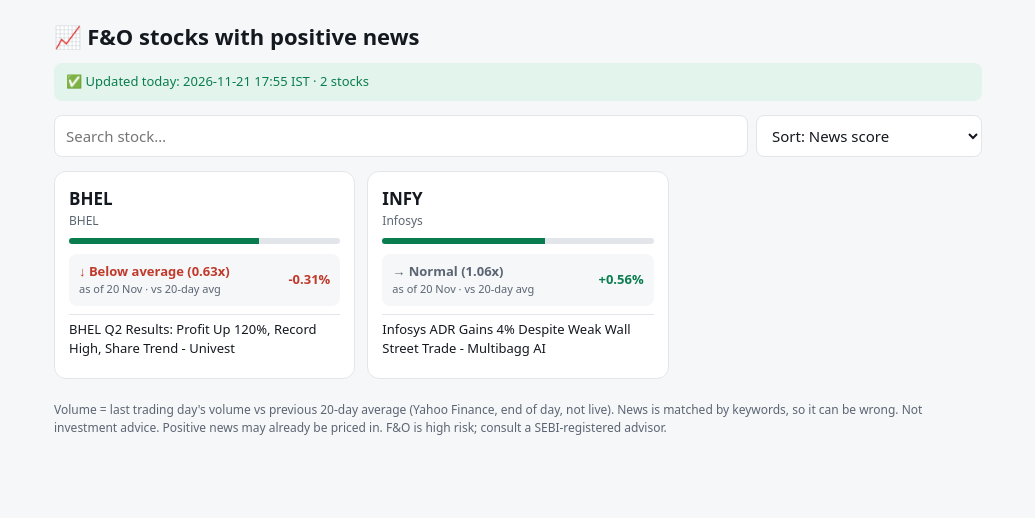
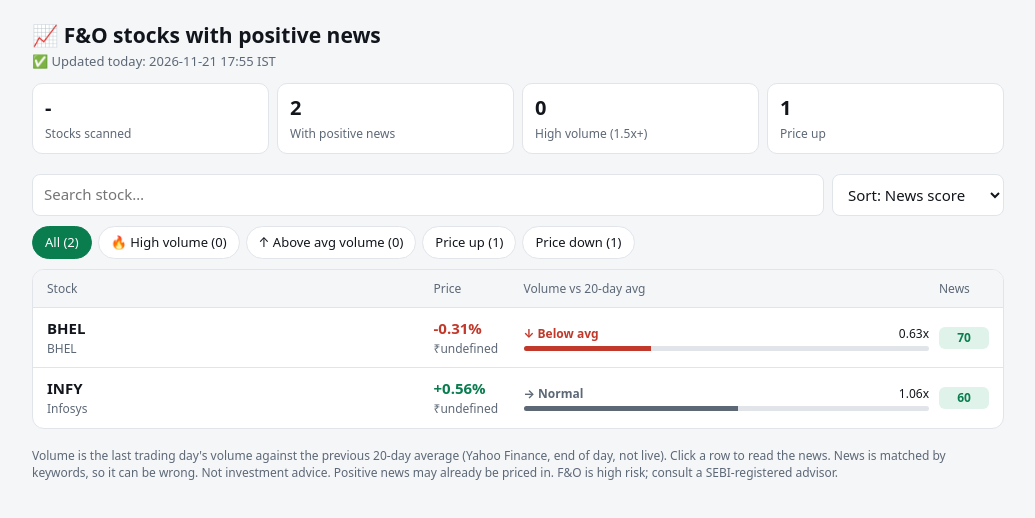
Before and after one commit to velloregamingyt-star/fno-news, a plain HTML site: page index.html in a window 1280 px wide. Shown: the whole page, without its empty margins (122-1157 px from the left). Drawn offline with Linux system fonts and the light colour scheme.

Commit message:
Update index.html

```diff
--- a/index.html
+++ b/index.html
@@ -1,49 +1,69 @@
 <!DOCTYPE html>
 <html lang="en"><head><meta charset="utf-8">
 <meta name="viewport" content="width=device-width,initial-scale=1">
-<title>F&O Positive News</title>
+<title>F&O Positive News Scanner</title>
 <style>
-:root{--bg:#f6f7f9;--cd:#fff;--tx:#14181f;--mu:#5b6572;--bd:#e2e6eb;--ac:#0a7d4f;--bg2:#e3f4ec;--rd:#c0392b;--am:#9a5b00}
-@media(prefers-color-scheme:dark){:root{--bg:#0f1318;--cd:#171d25;--tx:#e8ecf1;--mu:#9aa5b3;--bd:#27303b;--ac:#4fd39a;--bg2:#12312a;--rd:#ff7b6b;--am:#f0b45a}}
-*{box-sizing:border-box}body{margin:0;background:var(--bg);color:var(--tx);font:15px/1.5 system-ui,sans-serif}
-main{max-width:960px;margin:auto;padding:20px 16px 40px}h1{font-size:22px;margin:0 0 4px}
-.b{padding:9px 12px;border-radius:8px;background:var(--bg2);color:var(--ac);font-size:13px;margin:10px 0 14px}
-.bar{display:flex;gap:8px;flex-wrap:wrap;margin-bottom:14px}
+:root{--bg:#f4f6f8;--cd:#fff;--tx:#12161c;--mu:#5d6876;--bd:#e1e5ea;--ac:#0a7d4f;--acb:#e0f3ea;--rd:#c0392b;--rdb:#fbe5e2;--am:#9a5b00;--amb:#fdefd3}
+@media(prefers-color-scheme:dark){:root{--bg:#0e1217;--cd:#161c24;--tx:#e8ecf1;--mu:#98a3b1;--bd:#262f3a;--ac:#4fd39a;--acb:#10302a;--rd:#ff7b6b;--rdb:#3a1b18;--am:#f0b45a;--amb:#35290f}}
+*{box-sizing:border-box}body{margin:0;background:var(--bg);color:var(--tx);font:15px/1.45 system-ui,-apple-system,"Segoe UI",sans-serif}
+main{max-width:1000px;margin:auto;padding:16px 14px 50px}
+h1{font-size:21px;margin:4px 0 2px}.sub{color:var(--mu);font-size:13px;margin:0 0 12px}
+.stat{display:grid;grid-template-columns:repeat(auto-fit,minmax(130px,1fr));gap:8px;margin-bottom:12px}
+.stat div{background:var(--cd);border:1px solid var(--bd);border-radius:10px;padding:9px 12px}
+.stat b{display:block;font-size:20px}.stat span{font-size:12px;color:var(--mu)}
+.tools{position:sticky;top:0;background:var(--bg);padding:8px 0;z-index:5;display:flex;gap:8px;flex-wrap:wrap;align-items:center}
 input,select{padding:9px 11px;border:1px solid var(--bd);border-radius:8px;background:var(--cd);color:var(--tx);font:inherit}
-input{flex:1;min-width:150px}
-.g{display:grid;grid-template-columns:repeat(auto-fill,minmax(290px,1fr));gap:12px}
-.c{background:var(--cd);border:1px solid var(--bd);border-radius:12px;padding:14px}
-.s{font-weight:700;font-size:17px}.n{color:var(--mu);font-size:12px}
-.m{height:6px;background:var(--bd);border-radius:9px;margin:8px 0 10px;overflow:hidden}.m i{display:block;height:100%;background:var(--ac)}
-.v{display:flex;justify-content:space-between;align-items:center;gap:8px;padding:8px 10px;border-radius:8px;background:var(--bg);margin-bottom:8px;font-size:13px}
-.v b{font-size:13px}.up{color:var(--ac)}.dn{color:var(--rd)}.hi{color:var(--am)}.mu{color:var(--mu)}
-.v small{color:var(--mu);display:block;font-size:11px}
-a{color:var(--tx);text-decoration:none;display:block;font-size:13px;padding:5px 0;border-top:1px solid var(--bd)}a:hover{color:var(--ac)}
-.d{font-size:12px;color:var(--mu);margin-top:22px}
+input{flex:1;min-width:140px}
+.chips{display:flex;gap:6px;flex-wrap:wrap;margin:2px 0 10px}
+.chip{padding:6px 12px;border:1px solid var(--bd);border-radius:99px;background:var(--cd);color:var(--tx);font:inherit;font-size:13px;cursor:pointer}
+.chip.on{background:var(--ac);color:#fff;border-color:var(--ac)}
+.list{background:var(--cd);border:1px solid var(--bd);border-radius:12px;overflow:hidden}
+.hd,.row{display:grid;grid-template-columns:minmax(110px,1.3fr) 80px minmax(130px,1.4fr) 50px;gap:10px;align-items:center;padding:10px 14px}
+.hd{font-size:12px;color:var(--mu);background:var(--bg);border-bottom:1px solid var(--bd)}
+.item{border-bottom:1px solid var(--bd)}.item:last-child{border:0}
+.row{cursor:pointer}.row:hover{background:var(--bg)}
+.sym{font-weight:700}.nm{font-size:12px;color:var(--mu);white-space:nowrap;overflow:hidden;text-overflow:ellipsis}
+.pc{font-weight:600}.up{color:var(--ac)}.dn{color:var(--rd)}.hi{color:var(--am)}.mu{color:var(--mu)}
+.vb{display:flex;flex-direction:column;gap:3px;font-size:12px}
+.vb .t{display:flex;justify-content:space-between}
+.bar{height:5px;background:var(--bd);border-radius:9px;overflow:hidden}.bar i{display:block;height:100%}
+.sc{font-size:12px;text-align:center;border-radius:6px;padding:2px 0;background:var(--acb);color:var(--ac);font-weight:600}
+.det{display:none;padding:2px 14px 12px;background:var(--bg)}.item.open .det{display:block}
+.det a{display:block;text-decoration:none;color:var(--tx);font-size:13px;padding:7px 0;border-top:1px solid var(--bd)}.det a:hover{color:var(--ac)}
+.det small{color:var(--mu)}.meta{font-size:12px;color:var(--mu);padding:8px 0 4px}
+.empty{padding:24px;text-align:center;color:var(--mu)}
+.d{font-size:12px;color:var(--mu);margin-top:18px}
+@media(max-width:560px){.hd{display:none}.row{grid-template-columns:1fr auto;grid-template-areas:"a c""b b"}.row>:nth-child(1){grid-area:a}.row>:nth-child(2){grid-area:c;text-align:right}.row>:nth-child(3){grid-area:b}.row>:nth-child(4){display:none}}
 </style></head><body><main>
 <h1>📈 F&amp;O stocks with positive news</h1>
-<div class="b" id="b">Loading…</div>
-<div class="bar"><input id="q" placeholder="Search stock…">
-<select id="o"><option value="score">Sort: News score</option><option value="vol">Sort: Volume (high to low)</option><option value="chg">Sort: Price change</option></select></div>
-<div class="g" id="g"></div>
-<p class="d">Volume = last trading day's volume vs previous 20-day average (Yahoo Finance, end of day, not live). News is matched by keywords, so it can be wrong. Not investment advice. Positive news may already be priced in. F&amp;O is high risk; consult a SEBI-registered advisor.</p>
+<p class="sub" id="up">Loading…</p>
+<div class="stat"><div><b id="s1">-</b><span>Stocks scanned</span></div><div><b id="s2">-</b><span>With positive news</span></div><div><b id="s3">-</b><span>High volume (1.5x+)</span></div><div><b id="s4">-</b><span>Price up</span></div></div>
+<div class="tools"><input id="q" placeholder="Search stock…">
+<select id="o"><option value="score">Sort: News score</option><option value="vol">Sort: Volume ratio</option><option value="chg">Sort: Price change</option><option value="az">Sort: A to Z</option></select></div>
+<div class="chips" id="ch"></div>
+<div class="list"><div class="hd"><span>Stock</span><span>Price</span><span>Volume vs 20-day avg</span><span>News</span></div><div id="L"></div></div>
+<p class="d">Volume is the last trading day's volume against the previous 20-day average (Yahoo Finance, end of day, not live). Click a row to read the news. News is matched by keywords, so it can be wrong. Not investment advice. Positive news may already be priced in. F&amp;O is high risk; consult a SEBI-registered advisor.</p>
 </main><script>
-let D=[];const g=document.getElementById('g');
+let D=[],F='all';const $=i=>document.getElementById(i);
 const esc=s=>String(s).replace(/[&<>"]/g,c=>({'&':'&amp;','<':'&lt;','>':'&gt;','"':'&quot;'}[c]));
-function vol(v){
- if(!v)return '<div class="v"><span class="mu">Volume data not available</span></div>';
- let t,c;const r=v.ratio;
- if(r>=1.5){t='🔥 High volume';c='hi'}else if(r>=1.1){t='↑ Above average';c='up'}
- else if(r>=0.8){t='→ Normal';c='mu'}else{t='↓ Below average';c='dn'}
- const p=v.chg>=0?'+':'';
- return `<div class="v"><span><b class="${c}">${t} (${r}x)</b><small>as of ${esc(v.asof)} · vs 20-day avg</small></span><b class="${v.chg>=0?'up':'dn'}">${p}${v.chg}%</b></div>`}
-function r(){const k=q.value.toLowerCase(),m=o.value;
- let a=D.filter(d=>(d.symbol+d.name).toLowerCase().includes(k));
+const FIL={all:['All',()=>true],hv:['🔥 High volume',d=>d.vol&&d.vol.ratio>=1.5],ab:['↑ Above avg volume',d=>d.vol&&d.vol.ratio>=1.1],up:['Price up',d=>d.vol&&d.vol.chg>0],dn:['Price down',d=>d.vol&&d.vol.chg<0]};
+function chips(){$('ch').innerHTML=Object.entries(FIL).map(([k,[t,f]])=>`<button class="chip ${F===k?'on':''}" data-k="${k}">${t} (${D.filter(f).length})</button>`).join('')}
+$('ch').onclick=e=>{const k=e.target.dataset.k;if(k){F=k;r()}};
+function vb(v){if(!v)return '<span class="mu">No volume data</span>';
+ const x=v.ratio;let t,c,col;
+ if(x>=1.5){t='🔥 High';c='hi';col='var(--am)'}else if(x>=1.1){t='↑ Above avg';c='up';col='var(--ac)'}else if(x>=0.8){t='→ Normal';c='mu';col='var(--mu)'}else{t='↓ Below avg';c='dn';col='var(--rd)'}
+ return `<div class="vb"><div class="t"><b class="${c}">${t}</b><span>${x}x</span></div><div class="bar"><i style="width:${Math.min(100,x/2*100)}%;background:${col}"></i></div></div>`}
+function r(){chips();const k=$('q').value.toLowerCase(),m=$('o').value;
+ let a=D.filter(d=>(d.symbol+d.name).toLowerCase().includes(k)&&FIL[F][1](d));
  const key={score:d=>d.score,vol:d=>d.vol?d.vol.ratio:-1,chg:d=>d.vol?d.vol.chg:-99}[m];
- a.sort((x,y)=>key(y)-key(x));
- g.innerHTML=a.map(d=>`<div class="c"><div class="s">${esc(d.symbol)}</div><div class="n">${esc(d.name)}</div><div class="m"><i style="width:${d.score}%"></i></div>${vol(d.vol)}${d.news.map(n=>`<a href="${esc(n.link)}" target="_blank" rel="noopener">${esc(n.title)}</a>`).join('')}</div>`).join('')||'<p class="n">No stocks.</p>'}
-q.oninput=r;o.oninput=r;
+ a.sort(m==='az'?(x,y)=>x.symbol.localeCompare(y.symbol):(x,y)=>key(y)-key(x));
+ $('L').innerHTML=a.map(d=>{const v=d.vol,p=v?`<span class="pc ${v.chg>=0?'up':'dn'}">${v.chg>=0?'+':''}${v.chg}%</span><div class="nm">₹${v.price}</div>`:'<span class="mu">-</span>';
+ return `<div class="item"><div class="row"><div><div class="sym">${esc(d.symbol)}</div><div class="nm">${esc(d.name)}</div></div><div>${p}</div>${vb(v)}<div class="sc">${d.score}</div></div><div class="det">${v?`<div class="meta">Volume ${v.vol.toLocaleString('en-IN')} vs avg ${v.avg.toLocaleString('en-IN')} · as of ${esc(v.asof)}</div>`:''}${d.news.map(n=>`<a href="${esc(n.link)}" target="_blank" rel="noopener">${esc(n.title)}</a>`).join('')}</div></div>`}).join('')||'<div class="empty">No stocks match.</div>'}
+$('L').onclick=e=>{const r=e.target.closest('.row');if(r)r.parentNode.classList.toggle('open')};
+$('q').oninput=r;$('o').oninput=r;
 fetch('data.json?'+Date.now()).then(x=>x.json()).then(j=>{D=j.stocks;
-const t=new Date().toLocaleDateString('en-CA',{timeZone:'Asia/Kolkata'});
-b.textContent=(j.date===t?'✅ Updated today: ':'⚠️ Last updated: ')+j.updated+' · '+D.length+' stocks';r()}).catch(()=>b.textContent='data.json not found. Run the workflow once.');
+ const t=new Date().toLocaleDateString('en-CA',{timeZone:'Asia/Kolkata'});
+ $('up').textContent=(j.date===t?'✅ Updated today: ':'⚠️ Last updated: ')+j.updated;
+ $('s1').textContent=j.scanned||'-';$('s2').textContent=D.length;
+ $('s3').textContent=D.filter(FIL.hv[1]).length;$('s4').textContent=D.filter(FIL.up[1]).length;r()}).catch(()=>$('up').textContent='data.json not found. Run the workflow once.');
 </script></body></html>
```
